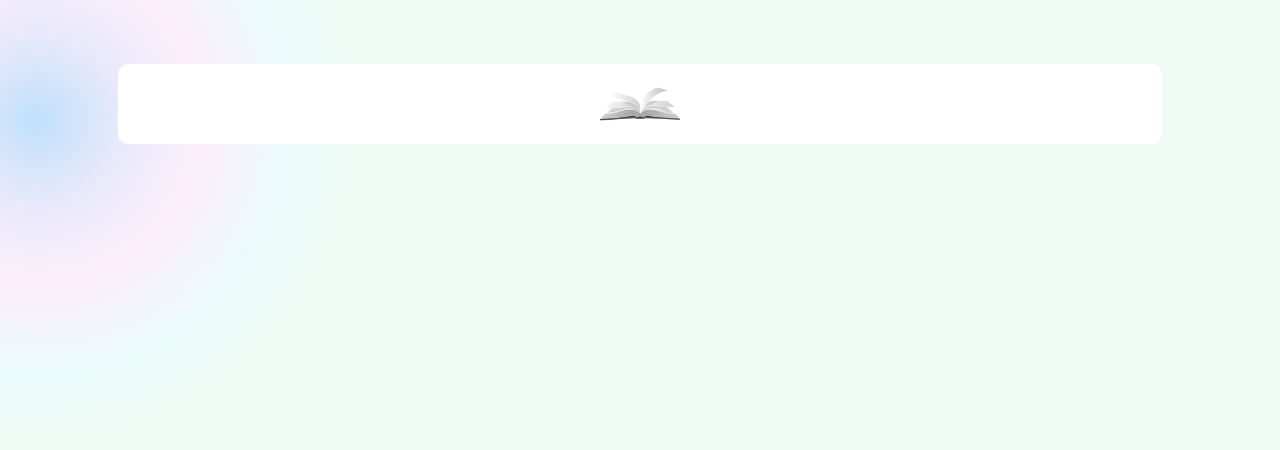
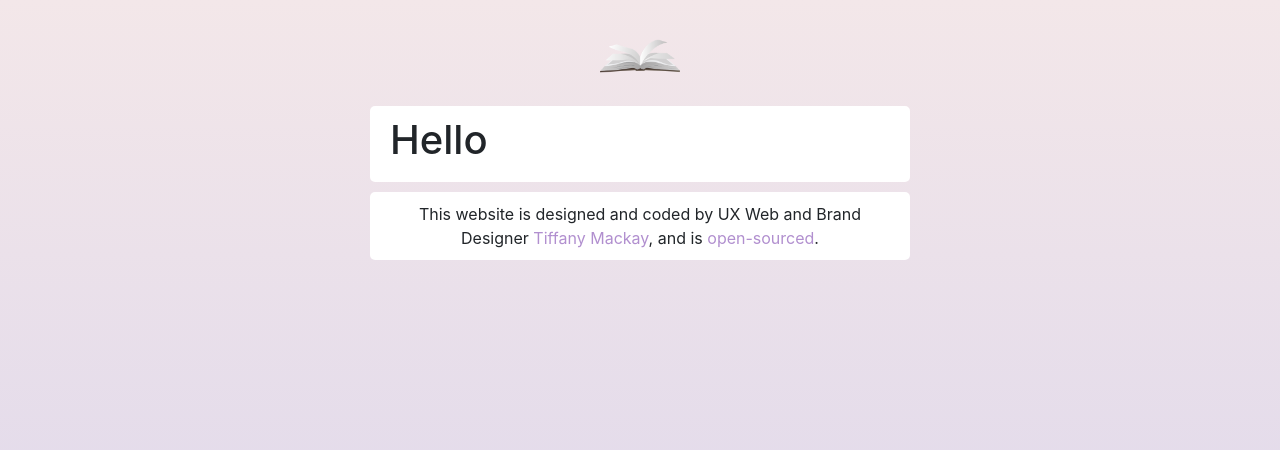
Before and after one commit to tiffanymackay/dictionary-app-project, a React (Create React App) app: page / in a window 1280 px wide. Shown: the top 450 px of the page. Built offline with nearby package versions, Linux system fonts and the light colour scheme.

Commit message:
css update

```diff
--- a/src/App.css
+++ b/src/App.css
@@ -1,18 +1,65 @@
+:root {
+  --main-color: #B18FCF;
+  --secondary-color: #D8D8F6;
+  --accent-color: #494850;
+  --text-color: #2C2C34;
+
+}
 html {
   height: 100%;
+  color: var(--text-color);
 }
 body {
-  background: radial-gradient(328px at 2.9% 15%, rgb(191, 224, 251) 0%, rgb(232, 233, 251) 25.8%, rgb(252, 239, 250) 50.8%, rgb(234, 251, 251) 77.6%, rgb(240, 251, 244) 100.7%);
+  background: linear-gradient(to top, #dad4ec 0%, #dad4ec 1%, #f3e7e9 100%);
 }
-header {
+
+.container-box {
   background-color: #fff;
-  border-radius: 10px;
-
+  border-radius: 5px;
+  max-width: 80%;
+  margin: 10px auto;
+  padding: 10px 20px;
 }
 .App {
   text-align: center;
 }
-
 .App-logo {
   height: 80px;
 }
+a {
+  text-decoration: none;
+  color: var(--main-color);
+
+}
+footer {
+  display: block;
+  text-align: center;
+}
+
+/*Responsive Styles */
+@media (min-width: 1400px) {
+  .container-box {
+    max-width: 1140px;
+  }
+}
+@media (min-width: 1200px) {
+  .container-box {
+    max-width: 1320px;
+  }
+}
+@media (min-width: 990px) {
+  .container-box {
+    max-width: 960px;
+  }
+}
+
+@media (min-width: 768px) {
+  .container-box {
+    max-width: 720px;
+  }
+}
+@media (min-width: 576px) {
+  .container-box {
+    max-width: 540px;
+  }
+}
--- a/src/App.js
+++ b/src/App.js
@@ -1,13 +1,22 @@
 import logo from "./dictionary.png";
 import './App.css';
+import Dictionary from "./Dictionary";
 
 function App() {
   return (
-    <div className="App container my-3 p-5">
+    <div className="container">
       <header>
-        <img src={logo} className="App-logo img-fluid" alt="logo" />
-
+        <div className="App mt-3">
+            <img src={logo} className="App-logo img-fluid" alt="logo" />
+        </div>
       </header>
+      <main>
+        <Dictionary />
+      </main>
+      <footer className="container-box">
+        This website is designed and coded by UX Web and Brand Designer <a href="https://www.linkedin.com/in/tiffanylmackay/" target="_blank" rel="noreferrer">Tiffany Mackay</a>, and is <a href="https://github.com/tiffanymackay/dictionary-app-project" target="_blank" rel="noreferrer">open-sourced</a>.
+        <br />
+      </footer>
     </div>
   );
 }
--- /dev/null
+++ b/src/Dictionary.js
@@ -0,0 +1,10 @@
+import React from "react";
+import "./Dictionary.css";
+
+export default function Dictionary() {
+    return (
+    <div className="container-box">
+        <h1>Hello</h1>
+    </div>
+        );
+}
```
Also changed, not shown: src/Dictionary.css (added).
